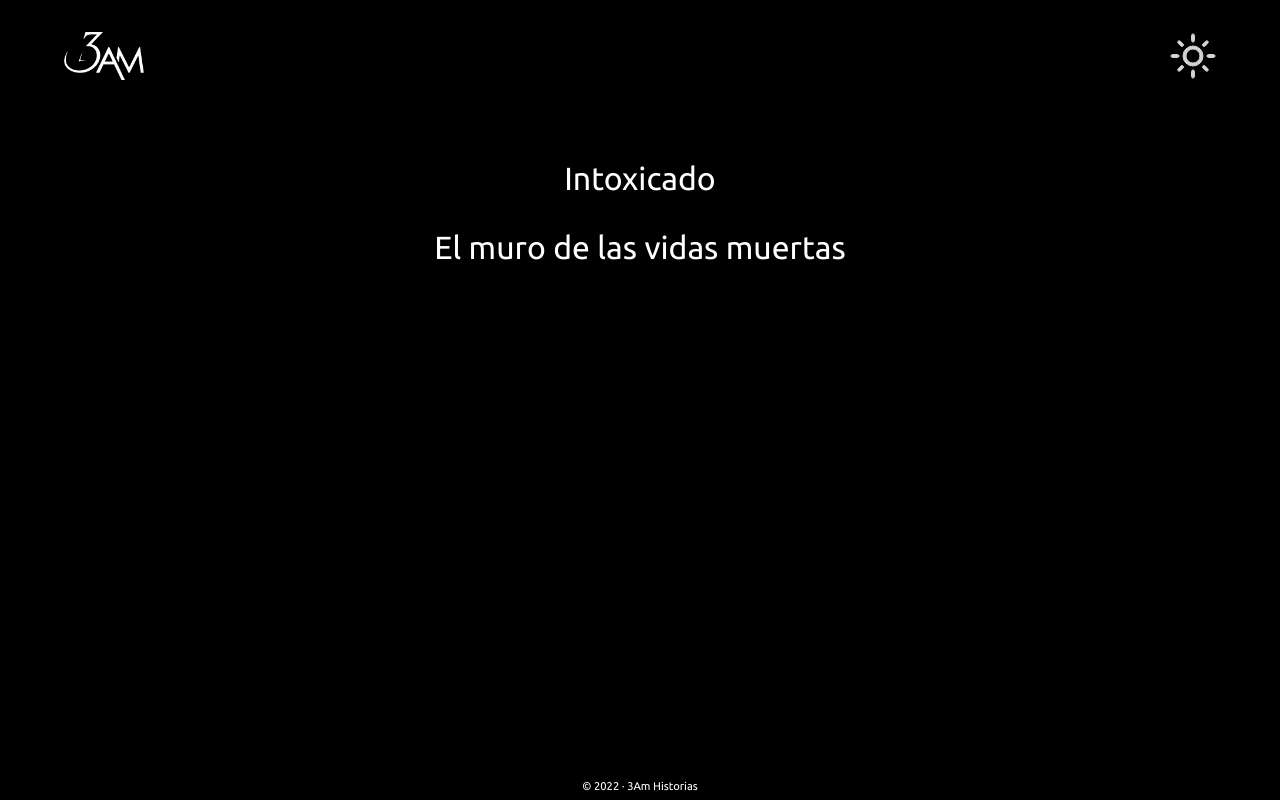
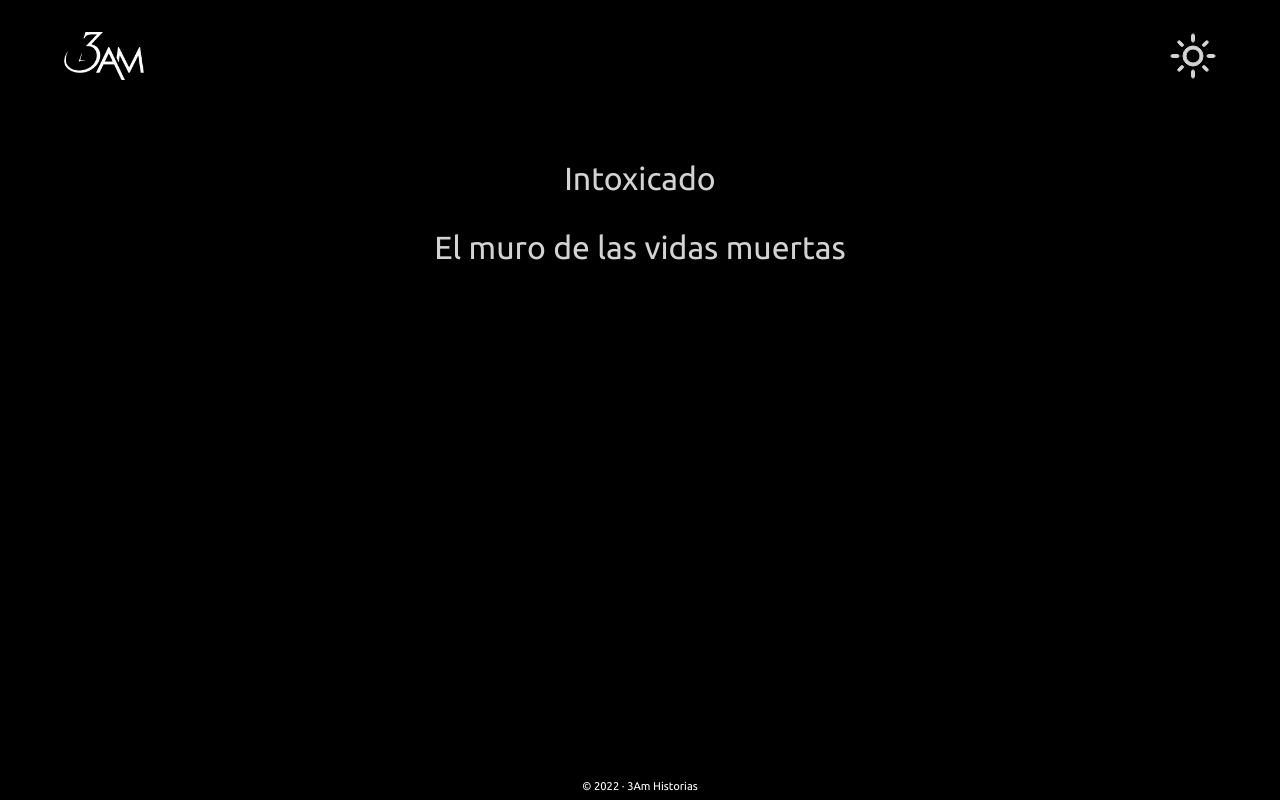
Before and after one commit to ricardopp1992/3amhistorias, a Gatsby site: page / in a window 1280 px wide. Built offline with nearby package versions, Linux system fonts and the light colour scheme; Gatsby itself is replaced by a stand-in of ours.

Commit message:
fixed wrong them selection at start

```diff
--- a/src/components/header/index.js
+++ b/src/components/header/index.js
@@ -24,8 +24,8 @@ const Header = () => {
       <Link to="/">
         {
           theme === DARK
-          ? <StaticImage style={{ width: '5rem' }} src="../../images/3am_logo.png" />
-          : <StaticImage style={{ width: '5rem' }} src="../../images/3am_logo_light.png" />
+          ? <StaticImage style={{ width: '5rem' }} src="../../images/3am_logo.png" alt="" />
+          : <StaticImage style={{ width: '5rem' }} src="../../images/3am_logo_light.png" alt="" />
         }
       </Link>
       <button className={styles.themeButton} onClick={handleThemeSwitch}>
--- a/src/components/list/index.js
+++ b/src/components/list/index.js
@@ -9,8 +9,8 @@ const List = ({ stories = [] }) => {
     <div className={styles.listContainer}>
       <ul>
       {
-        stories.map(({ frontmatter: { title } }) => (
-          <Link className={styles.link} to={`${slugify(title)}`}>
+        stories.map(({ frontmatter: { title }, id }) => (
+          <Link key={id} className={styles.link} to={`${slugify(title)}`}>
             <li>{title}</li>
           </Link>
         ))
--- a/src/components/list/styles.module.scss
+++ b/src/components/list/styles.module.scss
@@ -5,23 +5,29 @@
     width: 100%;
     display: flex;
     flex-direction: column;
+    align-items: center;
+
+    a {
+      width: fit-content;
+    }
   }
 }
 
 .link {
-  color: #fff;
+  color: var(--text-color);
   text-decoration: none;
 
   li {
     font-size: 1.5rem;
     margin-bottom: 2rem;
-    text-align: center;
+    text-align: left;
     scale: 1;
     opacity: 1;
     transition: opacity, scale ease .8s;
 
     @include for-tablet-landscape-up {
       font-size: 2rem;
+      text-align: center;
     }
 
     &:hover {
--- a/src/context/ThemeContext.js
+++ b/src/context/ThemeContext.js
@@ -2,7 +2,7 @@ import React, { createContext, useEffect, useState } from 'react'
 
 import { DARK, LIGHT } from '../utils/const'
 
-const ThemeContext = createContext()
+const ThemeContext = createContext({ theme: 'dark' })
 
 export const ThemeProvider = ({ children }) => {
   const [theme, setTheme] = useState(DARK)
--- a/src/pages/index.js
+++ b/src/pages/index.js
@@ -25,6 +25,7 @@ export const query = graphql`
   query AllStories {
     allMarkdownRemark(sort: {order: DESC, fields: frontmatter___date }) {
       nodes {
+        id
         frontmatter {
           title
         }
--- a/wrap-with-provider.js
+++ b/wrap-with-provider.js
@@ -3,9 +3,11 @@ import React from 'react'
 import { ThemeProvider } from './src/context/ThemeContext'
 
 const WrapWithProvider = ({ element }) => (
-  <ThemeProvider>
-    {element}
-  </ThemeProvider>
+  <React.StrictMode>
+    <ThemeProvider>
+      {element}
+    </ThemeProvider>
+  </React.StrictMode>
 )
 
 export default WrapWithProvider
```
Also changed, not shown: 1 other file.
